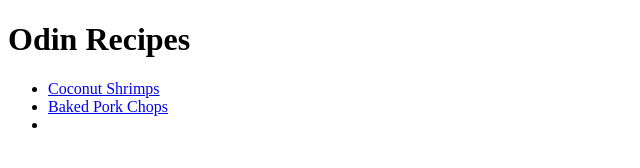
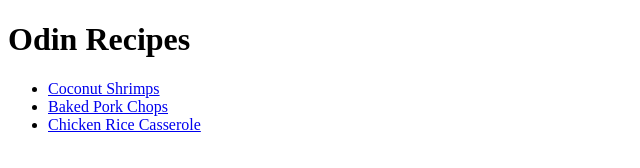
Before and after one commit to isvnzn/odin-recipes, a plain HTML site: page index.html in a window 1280 px wide. Shown: the whole page, without its empty margins (0-640 px from the left). Drawn offline with Linux system fonts and the light colour scheme.

Commit message:
Add Chicken Rice Casserole in Odin recipes

```diff
--- a/index.html
+++ b/index.html
@@ -11,7 +11,11 @@
     <ul>
       <li><a href="./recipes/coconut-shrimps.html">Coconut Shrimps</a></li>
       <li><a href="./recipes/baked-pork-chops.html">Baked Pork Chops</a></li>
-      <li><a href=""></a></li>
+      <li>
+        <a href="./recipes/chicken-rice-casserole.html"
+          >Chicken Rice Casserole</a
+        >
+      </li>
     </ul>
   </body>
 </html>
```
